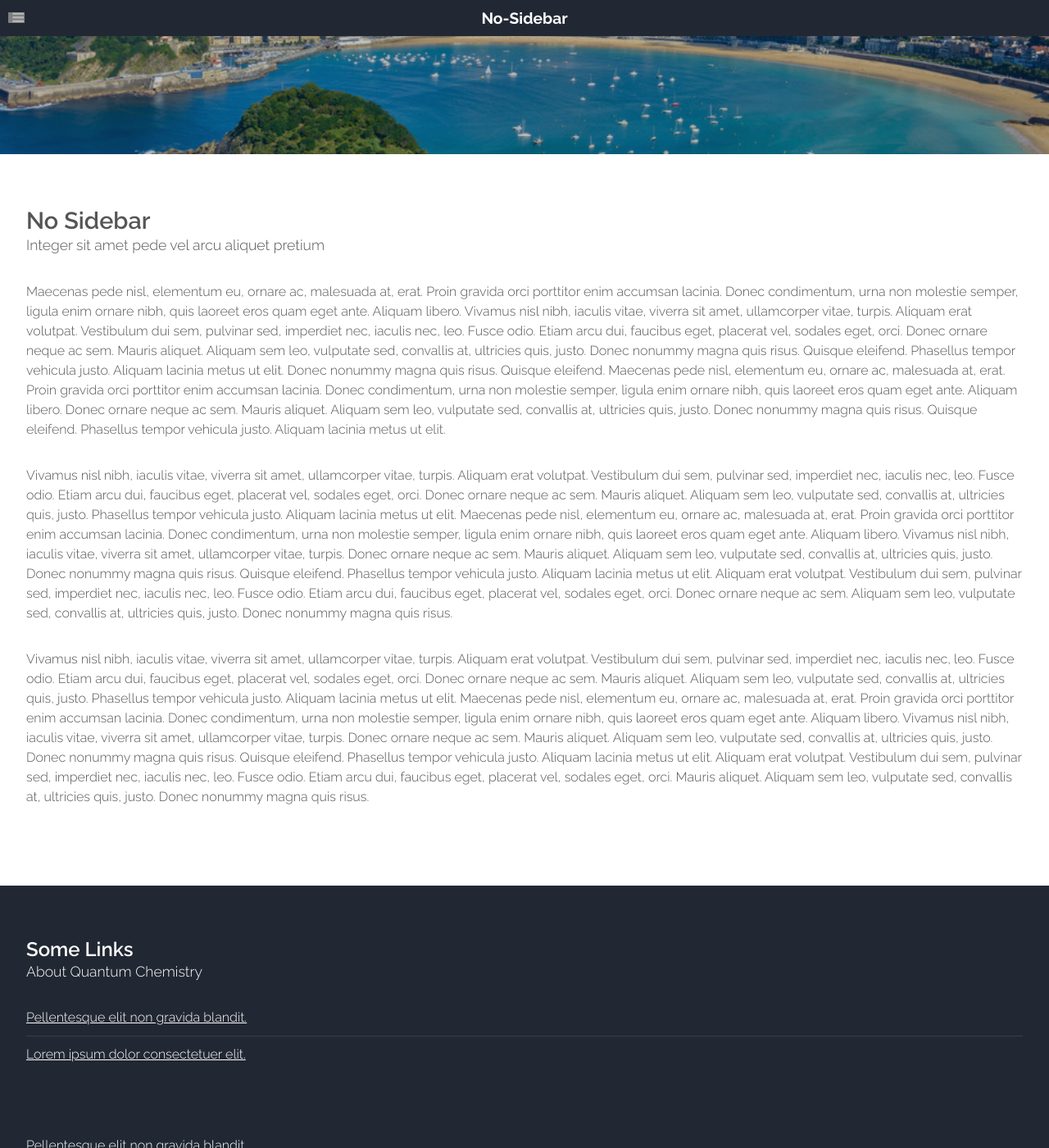
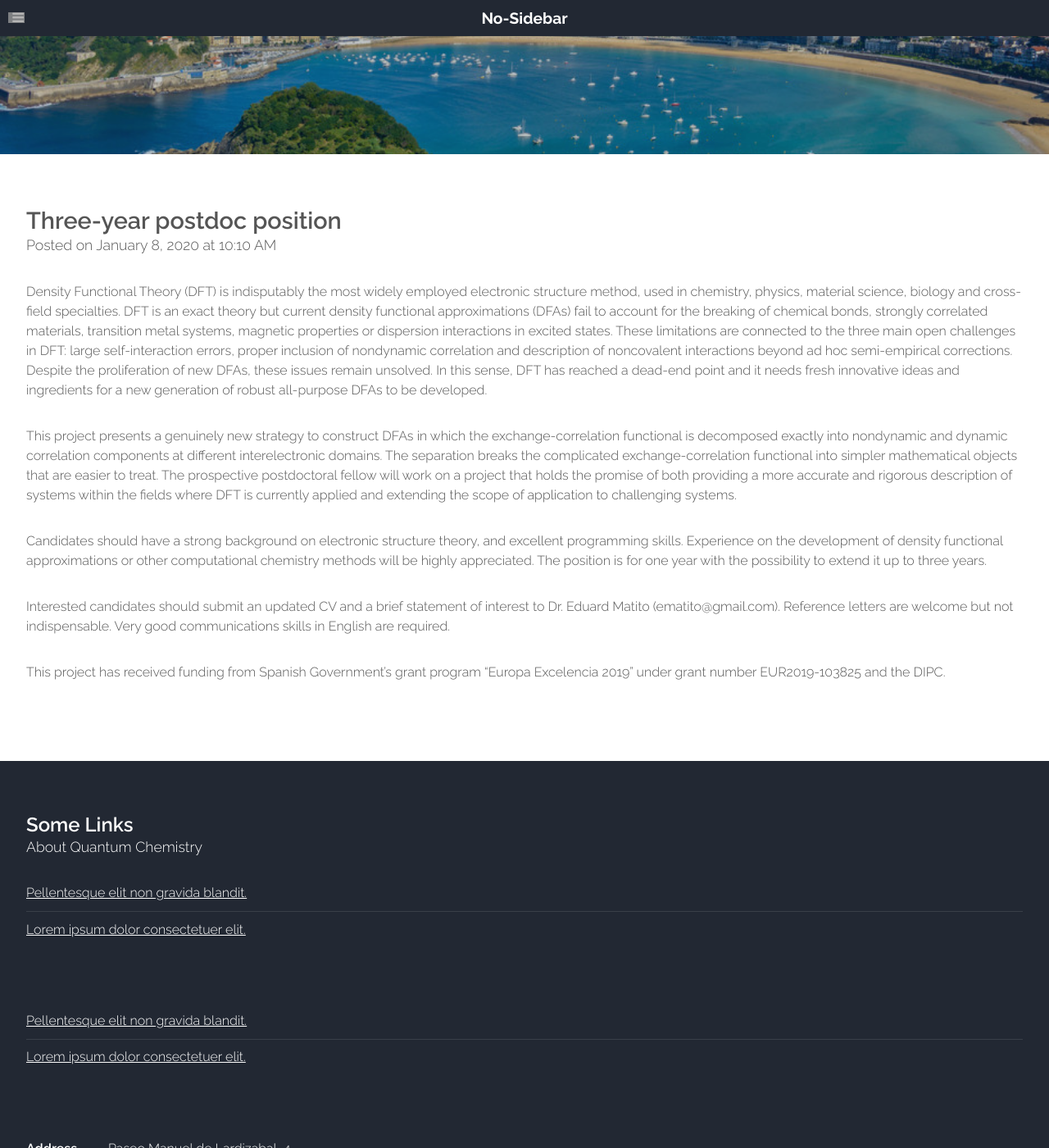
Before and after one commit to old-jekyll-templates/Horizons-Jekyll-Theme, a Jekyll site: the page built from opportunites.html, in a window 1280 px wide and 1400 px high. Shown: the whole window at 82% size. Built offline with Jekyll 4.4.1, drawn with Linux system fonts in a browser that asks for light colours; grey boxes are pictures that could not be loaded.

Commit message:
Update opportunites.html

```diff
--- a/opportunites.html
+++ b/opportunites.html
@@ -8,12 +8,14 @@ layout: main
 		<div class="container">
 			<section>
 				<header class="major">
-					<h2>No Sidebar</h2>
-					<span class="byline">Integer sit amet pede vel arcu aliquet pretium</span>
+					<h2>Three-year postdoc position</h2>
+					<span class="byline">Posted on January 8, 2020 at 10:10 AM</span>
 				</header>
-				<p>Maecenas pede nisl, elementum eu, ornare ac, malesuada at, erat. Proin gravida orci porttitor enim accumsan lacinia. Donec condimentum, urna non molestie semper, ligula enim ornare nibh, quis laoreet eros quam eget ante. Aliquam libero. Vivamus nisl nibh, iaculis vitae, viverra sit amet, ullamcorper vitae, turpis. Aliquam erat volutpat. Vestibulum dui sem, pulvinar sed, imperdiet nec, iaculis nec, leo. Fusce odio. Etiam arcu dui, faucibus eget, placerat vel, sodales eget, orci. Donec ornare neque ac sem. Mauris aliquet. Aliquam sem leo, vulputate sed, convallis at, ultricies quis, justo. Donec nonummy magna quis risus. Quisque eleifend. Phasellus tempor vehicula justo. Aliquam lacinia metus ut elit. Donec nonummy magna quis risus. Quisque eleifend. Maecenas pede nisl, elementum eu, ornare ac, malesuada at, erat. Proin gravida orci porttitor enim accumsan lacinia. Donec condimentum, urna non molestie semper, ligula enim ornare nibh, quis laoreet eros quam eget ante. Aliquam libero. Donec ornare neque ac sem. Mauris aliquet. Aliquam sem leo, vulputate sed, convallis at, ultricies quis, justo. Donec nonummy magna quis risus. Quisque eleifend. Phasellus tempor vehicula justo. Aliquam lacinia metus ut elit.</p>
-				<p>Vivamus nisl nibh, iaculis vitae, viverra sit amet, ullamcorper vitae, turpis. Aliquam erat volutpat. Vestibulum dui sem, pulvinar sed, imperdiet nec, iaculis nec, leo. Fusce odio. Etiam arcu dui, faucibus eget, placerat vel, sodales eget, orci. Donec ornare neque ac sem. Mauris aliquet. Aliquam sem leo, vulputate sed, convallis at, ultricies quis, justo. Phasellus tempor vehicula justo. Aliquam lacinia metus ut elit. Maecenas pede nisl, elementum eu, ornare ac, malesuada at, erat. Proin gravida orci porttitor enim accumsan lacinia. Donec condimentum, urna non molestie semper, ligula enim ornare nibh, quis laoreet eros quam eget ante. Aliquam libero. Vivamus nisl nibh, iaculis vitae, viverra sit amet, ullamcorper vitae, turpis. Donec ornare neque ac sem. Mauris aliquet. Aliquam sem leo, vulputate sed, convallis at, ultricies quis, justo. Donec nonummy magna quis risus. Quisque eleifend. Phasellus tempor vehicula justo. Aliquam lacinia metus ut elit. Aliquam erat volutpat. Vestibulum dui sem, pulvinar sed, imperdiet nec, iaculis nec, leo. Fusce odio. Etiam arcu dui, faucibus eget, placerat vel, sodales eget, orci. Donec ornare neque ac sem. Aliquam sem leo, vulputate sed, convallis at, ultricies quis, justo. Donec nonummy magna quis risus.</p>
-				<p>Vivamus nisl nibh, iaculis vitae, viverra sit amet, ullamcorper vitae, turpis. Aliquam erat volutpat. Vestibulum dui sem, pulvinar sed, imperdiet nec, iaculis nec, leo. Fusce odio. Etiam arcu dui, faucibus eget, placerat vel, sodales eget, orci. Donec ornare neque ac sem. Mauris aliquet. Aliquam sem leo, vulputate sed, convallis at, ultricies quis, justo. Phasellus tempor vehicula justo. Aliquam lacinia metus ut elit. Maecenas pede nisl, elementum eu, ornare ac, malesuada at, erat. Proin gravida orci porttitor enim accumsan lacinia. Donec condimentum, urna non molestie semper, ligula enim ornare nibh, quis laoreet eros quam eget ante. Aliquam libero. Vivamus nisl nibh, iaculis vitae, viverra sit amet, ullamcorper vitae, turpis. Donec ornare neque ac sem. Mauris aliquet. Aliquam sem leo, vulputate sed, convallis at, ultricies quis, justo. Donec nonummy magna quis risus. Quisque eleifend. Phasellus tempor vehicula justo. Aliquam lacinia metus ut elit. Aliquam erat volutpat. Vestibulum dui sem, pulvinar sed, imperdiet nec, iaculis nec, leo. Fusce odio. Etiam arcu dui, faucibus eget, placerat vel, sodales eget, orci. Mauris aliquet. Aliquam sem leo, vulputate sed, convallis at, ultricies quis, justo. Donec nonummy magna quis risus.</p>
+				<p>Density Functional Theory (DFT) is indisputably the most widely employed electronic structure method, used in chemistry, physics, material science, biology and cross-field specialties. DFT is an exact theory but current density functional approximations (DFAs) fail to account for the breaking of chemical bonds, strongly correlated materials, transition metal systems, magnetic properties or dispersion interactions in excited states. These limitations are connected to the three main open challenges in DFT: large self-interaction errors, proper inclusion of nondynamic correlation and description of noncovalent interactions beyond ad hoc semi-empirical corrections. Despite the proliferation of new DFAs, these issues remain unsolved. In this sense, DFT has reached a dead-end point and it needs fresh innovative ideas and ingredients for a new generation of robust all-purpose DFAs to be developed.</p>
+				<p>This project presents a genuinely new strategy to construct DFAs in which the exchange-correlation functional is decomposed exactly into nondynamic and dynamic correlation components at different interelectronic domains. The separation breaks the complicated exchange-correlation functional into simpler mathematical objects that are easier to treat. The prospective postdoctoral fellow will work on a project that holds the promise of both providing a more accurate and rigorous description of systems within the fields where DFT is currently applied and extending the scope of application to challenging systems.</p>
+				<p>Candidates should have a strong background on electronic structure theory, and excellent programming skills. Experience on the development of density functional approximations or other computational chemistry methods will be highly appreciated. The position is for one year with the possibility to extend it up to three years. </p>
+				<p>Interested candidates should submit an updated CV and a brief statement of interest to Dr. Eduard Matito (ematito@gmail.com). Reference letters are welcome but not indispensable. Very good communications skills in English are required.</p>
+			        <p class="center">This project has received funding from Spanish Government’s grant program “Europa Excelencia 2019” under grant number EUR2019-103825 and the DIPC.</p>
 			</section>
 		</div>
 	</div>
```
